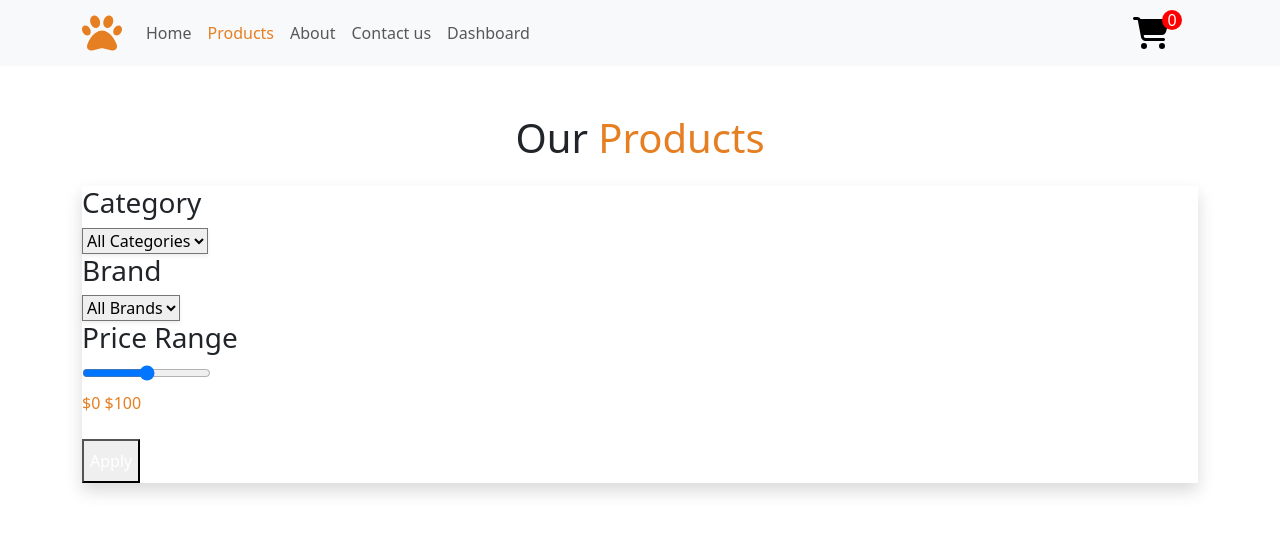
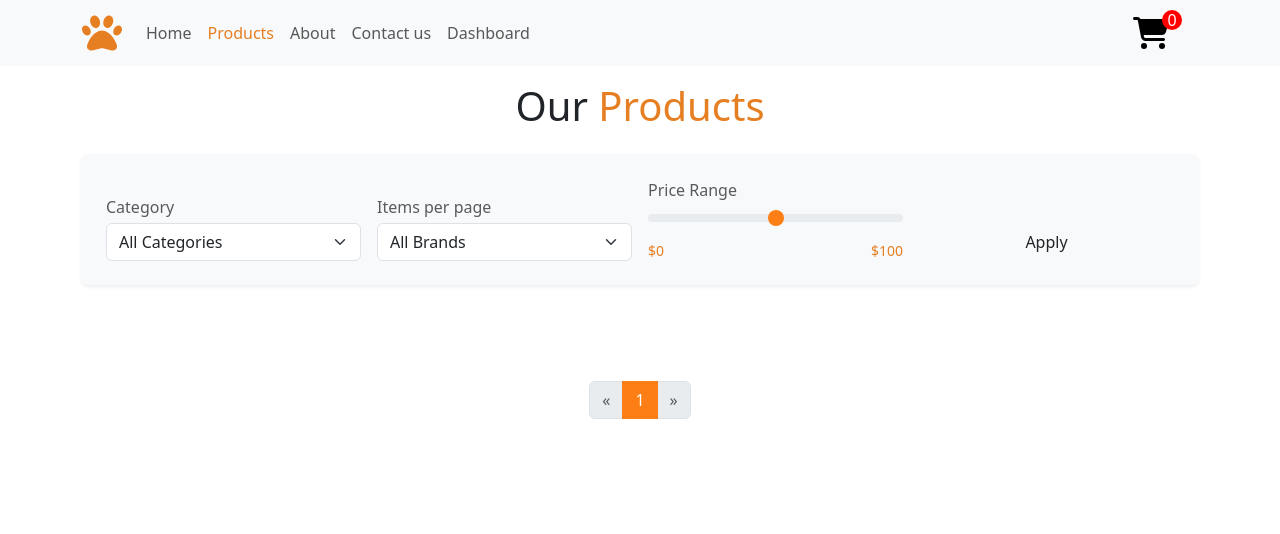
Before and after one commit to AbdalhameedAhmed/e-commerce, a Django app: page /products/ in a window 1280 px wide. Shown: the top 534 px of the page. Run offline with Django 5.2, Linux system fonts and the light colour scheme; data that the repository does not hold is empty; some libraries are stand-ins or nearby versions.

Commit message:
feat: add pagination in products page

```diff
--- a/Products/views.py
+++ b/Products/views.py
@@ -5,6 +5,7 @@ from django.urls import reverse_lazy
 # Create your views here.
 from django.contrib import messages
 from django.db import transaction
+import pprint
 
 def admin (request):
     return render(request,"products/admin.html")
@@ -14,6 +15,8 @@ class GetProductsForProductsPage(ListView):
     model=Product
     template_name="products/products.html"
     context_object_name="products"
+    paginate_by = 1
+
 
 class GetProductsForDashboardPage(ListView):
     model=Product
--- a/ecommerce/static/css/main.css
+++ b/ecommerce/static/css/main.css
@@ -2,6 +2,25 @@
     --orange-color:#e67e22;
     --black-color:#130f40;
     --cart-num:"0" ;
+     --orange: #fd7e14;
+    --orange-dark: #e67312;
+}
+
+
+.text-orange {
+    color: var(--orange) !important;
+}
+
+.bg-orange {
+    background-color: var(--orange) !important;
+}
+
+.border-orange {
+    border-color: var(--orange) !important;
+}
+
+.page-link.text-orange:hover {
+    color: var(--orange-dark) !important;
 }
 body {
     overflow-x: hidden;
@@ -267,6 +286,33 @@ span{
 footer {
     background-image: url(../images/footer_background.jpg);
 }
+
+/* Custom orange focus style */
+.form-select:focus, .form-control:focus {
+  border-color: #fd7e14;
+  box-shadow: 0 0 0 0.25rem rgba(253, 126, 20, 0.25);
+}
+
+/* Orange button */
+.btn-orange {
+  background-color: #fd7e14;
+  color: white;
+  font-weight: 600;
+  border: none;
+}
+
+.btn-orange:hover {
+  background-color: #e67312;
+}
+
+/* Orange range slider */
+input[type="range"]::-webkit-slider-thumb {
+  background: #fd7e14;
+}
+
+input[type="range"]::-moz-range-thumb {
+  background: #fd7e14;
+}
 @keyframes flash {
     0%{
         color: black;
--- a/templates/products/products.html
+++ b/templates/products/products.html
@@ -1,22 +1,19 @@
 {% extends 'base.html' %} {% load static %} {% block title %} About
 {% endblock title %} {% block content %}
 {% include 'components/navbar.html' with active_item='products' %}
-<section class="product py-5" id="product">
+
+<section class="product py-3" id="product">
   <div class="container">
         <h2 class="fs-1 text-center mb-4">Our <span> Products</span></h2>
 
 
-      <div class="mb-8">
-        <div class="bg-gray-50 p-6 rounded-lg shadow">
-          <div
-            class="flex flex-col md:flex-row md:items-center md:justify-between gap-6"
-          >
-            <div class="flex-1">
-              <h3 class="text-lg font-medium text-gray-600 mb-2">Category</h3>
-              <select
-                class="w-full rounded-md border-gray-300 shadow-sm focus:border-orange-300 focus:ring focus:ring-orange-200 focus:ring-opacity-50 text-gray-700"
-                id="filter-category"
-              >
+      <div class="mb-5">
+             <div class="bg-light p-4 rounded shadow-sm">
+                 <div class="row g-3 align-items-end">
+      <!-- Category Filter -->
+                        <div class="col-md-3">
+                            <label class="form-label text-muted mb-1">Category</label>
+                            <select class="form-select" id="filter-category">
                             <option value="">All Categories</option>
                             <option value="dog-food">Dog Food</option>
                             <option value="cat-food">Cat Food</option>
@@ -24,36 +21,41 @@
                             <option value="toys">Toys</option>
                             </select>
                         </div>
-            <div class="flex-1">
-              <h3 class="text-lg font-medium text-gray-600 mb-2">Brand</h3>
-              <select
-                class="w-full rounded-md border-gray-300 shadow-sm focus:border-orange-300 focus:ring focus:ring-orange-200 focus:ring-opacity-50 text-gray-700"
-                id="filter-brand"
-              >
+
+      <!-- Items per Page -->
+                        <div class="col-md-3">
+                            <label class="form-label text-muted mb-1">Items per page</label>
+                            <select class="form-select" id="filter-brand">
                             <option value="">All Brands</option>
                             <option value="brand-a">Brand A</option>
                             <option value="brand-b">Brand B</option>
                             </select>
                         </div>
-            <div class="flex-1">
-              <h3 class="text-lg font-medium text-gray-600 mb-2">
-                Price Range
-              </h3>
+
+      <!-- Price Range -->
+                        <div class="col-md-3">
+                            <label class="form-label text-muted mb-1">Price Range</label>
                             <input
-                class="w-full h-2 bg-gray-200 rounded-lg appearance-none cursor-pointer accent-orange-500"
+                            type="range"
+                            class="form-range"
+                            min="0"
                             max="100"
-                min="0"
-                type="range"
                             value="50"
-              />
-              <div class="flex justify-between text-sm text-gray-600 mt-1">
+
+                            >
+                            <div class="d-flex justify-content-between small text-muted mt-1">
                             <span>$0</span>
                             <span>$100</span>
                             </div>
                         </div>
-            <div class="md:ml-6">
+
+      <!-- Apply Button -->
+                    <div class="col-md-3">
                         <button
-                class="mt-4 md:mt-0 w-full md:w-auto bg-orange-500 hover:bg-orange-600 text-white font-semibold py-2 px-6 rounded-lg transition duration-150"
+                        class="btn w-100"
+
+                        onmouseover="this.style.backgroundColor='#e67312'"
+                        onmouseout="this.style.backgroundColor='#fd7e14'"
                         >
                         Apply
                         </button>
@@ -138,7 +140,55 @@
 
       {%endfor%}
     </div>
-  </div>
+
+
+ <nav aria-label="Page navigation" class="mt-5 d-flex justify-content-center">
+  <ul class="pagination">
+    <!-- Previous Button -->
+    <li class="page-item {% if not page_obj.has_previous %}disabled{% endif %}">
+      {% if page_obj.has_previous %}
+        <a class="page-link text-orange" href="?page={{ page_obj.previous_page_number }}" aria-label="Previous">
+          <span aria-hidden="true">&laquo;</span>
+        </a>
+      {% else %}
+        <span class="page-link text-muted" aria-hidden="true">&laquo;</span>
+      {% endif %}
+    </li>
+
+    <!-- Page Numbers -->
+    {% for num in page_obj.paginator.page_range %}
+      {% if page_obj.number == num %}
+        <li class="page-item active" aria-current="page">
+          <span class="page-link bg-orange border-orange">{% if num == 1 %}{{ num }}{% elif num == page_obj.paginator.num_pages %}{{ num }}{% else %}{{ num }}{% endif %}</span>
+        </li>
+      {% else %}
+        {% if num > page_obj.number|add:'-3' and num < page_obj.number|add:'3' or num == 1 or num == page_obj.paginator.num_pages %}
+          <li class="page-item">
+            <a class="page-link text-orange" href="?page={{ num }}">{% if num == 1 %}{{ num }}{% elif num == page_obj.paginator.num_pages %}{{ num }}{% else %}{{ num }}{% endif %}</a>
+          </li>
+        {% elif num == page_obj.number|add:'-3' or num == page_obj.number|add:'3' %}
+          <li class="page-item disabled">
+            <span class="page-link text-muted">...</span>
+          </li>
+        {% endif %}
+      {% endif %}
+    {% endfor %}
+
+    <!-- Next Button -->
+    <li class="page-item {% if not page_obj.has_next %}disabled{% endif %}">
+      {% if page_obj.has_next %}
+        <a class="page-link text-orange" href="?page={{ page_obj.next_page_number }}" aria-label="Next">
+          <span aria-hidden="true">&raquo;</span>
+        </a>
+      {% else %}
+        <span class="page-link text-muted" aria-hidden="true">&raquo;</span>
+      {% endif %}
+    </li>
+  </ul>
+</nav>
+
+
 </section>
 
+
 {% endblock content %}
```
Lines whose indentation alone changed are shown as unchanged.
